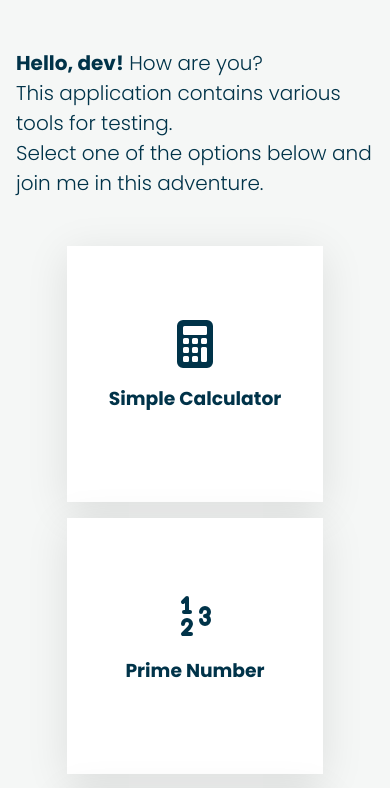
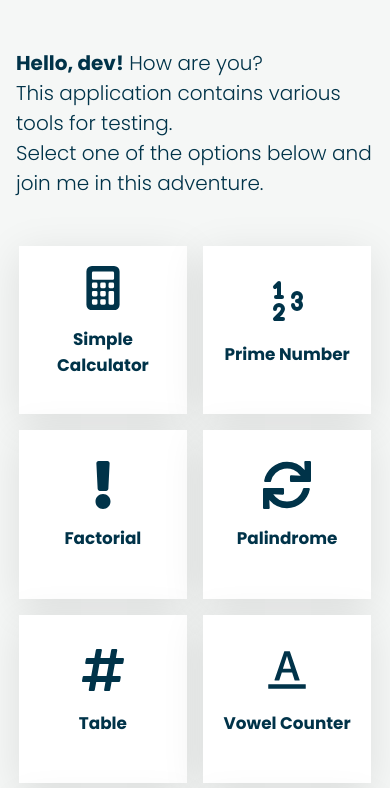
Before and after one commit to werlleyg/mdc-partners-application, a Next.js app: page / in a window 390 px wide. Shown: the top 788 px of the page. Built offline with nearby package versions, Linux system fonts and the light colour scheme.

Commit message:
feat: cards responsiveness

```diff
--- a/src/components/Card/styles.ts
+++ b/src/components/Card/styles.ts
@@ -32,4 +32,27 @@ export const ButtonCard = styled.div`
     background-color: var(--primary-color);
     color: var(--white-color);
   }
+
+  @media screen and (max-width: 36.25rem) {
+    width: 47%;
+    a {
+      aspect-ratio: 3/4;
+      width: 47%;
+      padding: 1.25rem 1rem;
+      font-size: 0.9rem;
+    }
+  }
+
+  @media screen and (max-width: 21.875rem) {
+    width: 100%;
+    aspect-ratio: 5/2;
+    a {
+      width: 100%;
+      flex-direction: row;
+      font-size: 0.9rem;
+      text-align: left;
+      padding: 1.25rem 1.75rem;
+      justify-content: flex-start;
+    }
+  }
 `;
```
